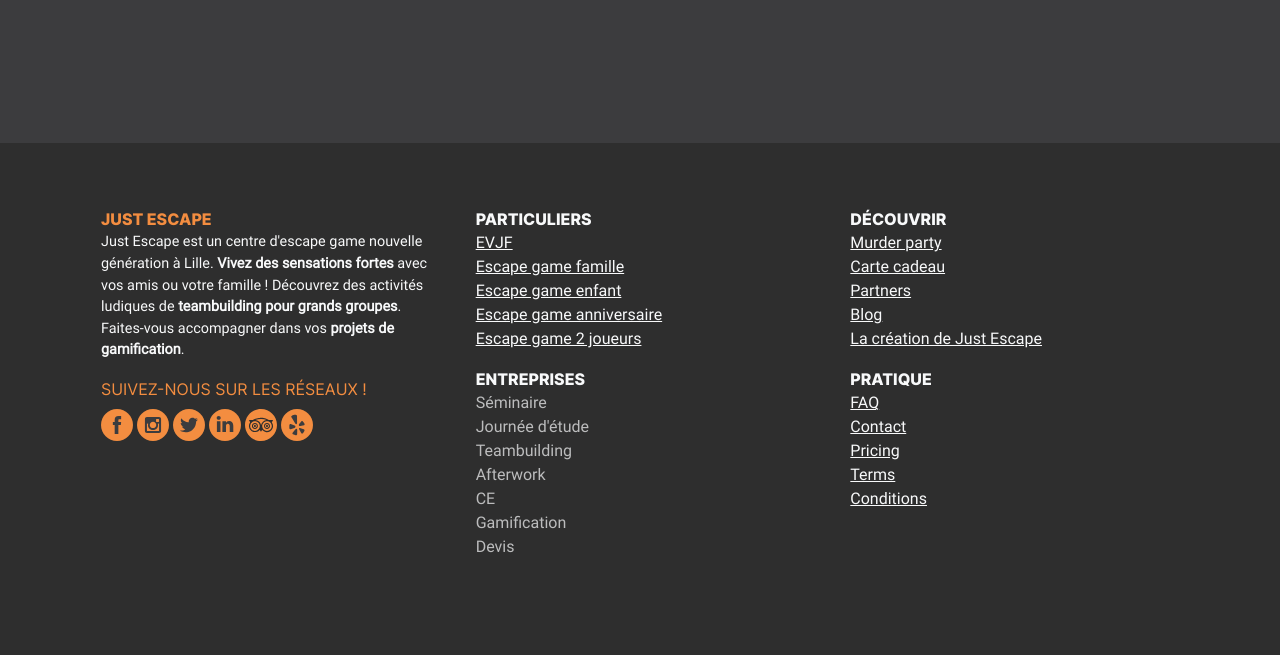
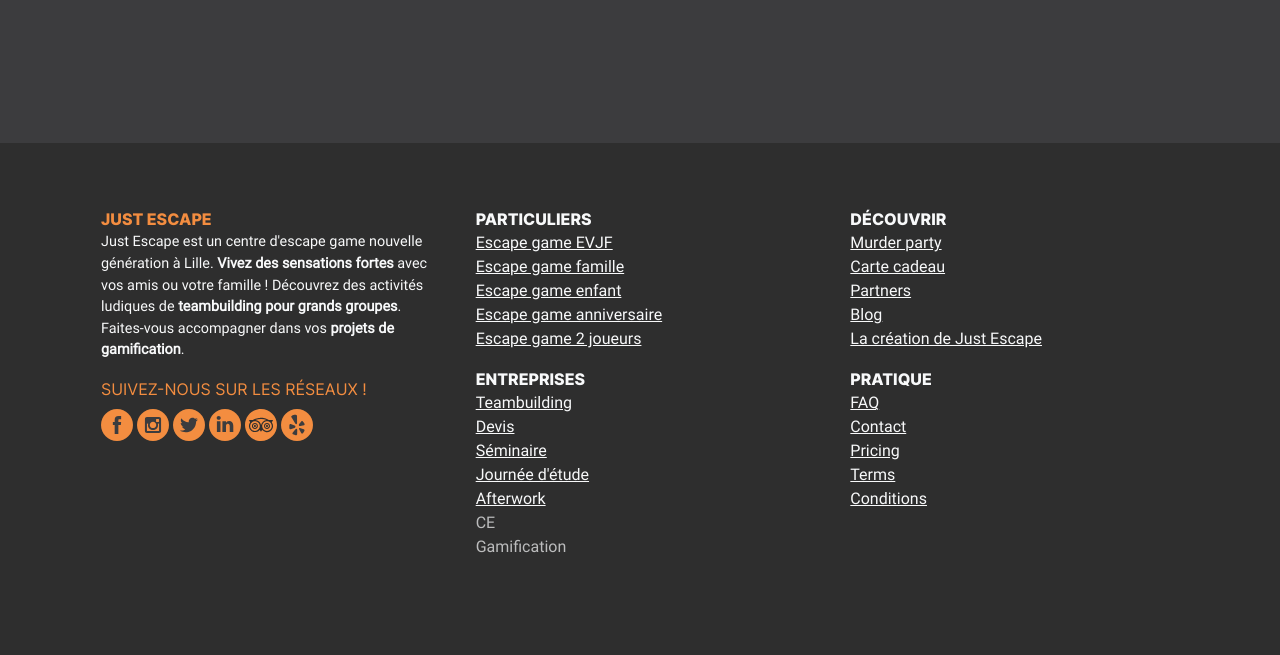
Before and after one commit to just-escape/justw, a Django app: template pages/templates/blog.html in a window 1280 px wide. Shown: the part 2710-3365 px from the top of the page. Run offline with Django 3.2, Linux system fonts and the light colour scheme; the template is opened without the code that fills it, so the values that code supplies are empty; some libraries are stand-ins or nearby versions.

Commit message:
Improve footer

```diff
--- a/pages/templates/footer.html
+++ b/pages/templates/footer.html
@@ -5,8 +5,8 @@
     <div class="container">
       <div class="row justify-content-left justify-content-sm-center pl-3">
         <div class="col-12 col-md-4 mb-3">
-          <div class="text-inter text-jaffa font-weight-bold">Just Escape</div>
-          <div class="size-09 mb-3">Just Escape est un centre d'escape game nouvelle génération à Lille. <span class="font-weight-bold">Vivez des sensations fortes</span> avec vos amis ou votre famille ! Découvrez des activités ludiques de <span class="font-weight-bold">teambuilding pour grands groupes</span>. Faites-vous accompagner dans vos <span class="font-weight-bold">projets de gamification</span>.</div>
+          <div class="text-inter text-jaffa font-weight-bold">{% trans "Just Escape" %}</div>
+          <div class="size-09 mb-3">{% trans "Just Escape est un centre d'escape game nouvelle génération à Lille. <span class='font-weight-bold'>Vivez des sensations fortes</span> avec vos amis ou votre famille ! Découvrez des activités ludiques de <span class='font-weight-bold'>teambuilding pour grands groupes</span>. Faites-vous accompagner dans vos <span class='font-weight-bold'>projets de gamification</span>." %}</div>
 
           <div class="text-jaffa text-inter mb-2">{% trans "Suivez-nous sur les réseaux !" %}</div>
 
@@ -44,37 +44,37 @@
           </div>
         </div>
         <div class="col-12 col-sm-6 col-md-4">
-          <div class="text-inter font-weight-bold">Particuliers</div>
+          <div class="text-inter font-weight-bold">{% trans "Particuliers" %}</div>
           <ul class="ul-no-style pl-0">
-            <li><a href="/blog/escape-game-evjf-original">EVJF</a></li>
-            <li><a href="/blog/escape-game-famille-lille">Escape game famille</a></li>
-            <li><a href="/blog/escape-game-enfant-lille">Escape game enfant</a></li>
-            <li><a href="/blog/escape-game-anniversaire-lille">Escape game anniversaire</a></li>
-            <li><a href="/blog/escape-game-2-joueurs-lille">Escape game 2 joueurs</a></li>
+            <li><a href="/blog/escape-game-evjf-original">{% trans "Escape game EVJF" %}</a></li>
+            <li><a href="/blog/escape-game-famille-lille">{% trans "Escape game famille" %}</a></li>
+            <li><a href="/blog/escape-game-enfant-lille">{% trans "Escape game enfant" %}</a></li>
+            <li><a href="/blog/escape-game-anniversaire-lille">{% trans "Escape game anniversaire" %}</a></li>
+            <li><a href="/blog/escape-game-2-joueurs-lille">{% trans "Escape game 2 joueurs" %}</a></li>
           </ul>
 
-          <div class="text-inter font-weight-bold">Entreprises</div>
+          <div class="text-inter font-weight-bold">{% trans "Entreprises" %}</div>
           <ul class="ul-no-style pl-0">
-            <li class="opacity-07">Séminaire</li>
-            <li class="opacity-07">Journée d'étude</li>
-            <li class="opacity-07">Teambuilding</li>
-            <li class="opacity-07">Afterwork</li>
-            <li class="opacity-07">CE</li>
-            <li class="opacity-07">Gamification</li>
-            <li class="opacity-07">Devis</li>
+            <li><a href='/team-building'>{% trans "Teambuilding" %}</a></li>
+            <li><a href='/team-building#devis'>{% trans "Devis" %}</a></li>
+            <li><a href='/team-building'>{% trans "Séminaire" %}</a></li>
+            <li><a href='/team-building'>{% trans "Journée d'étude" %}</a></li>
+            <li><a href='/team-building'>{% trans "Afterwork" %}</a></li>
+            <li class="opacity-07">{% trans "CE" %}</li>
+            <li class="opacity-07">{% trans "Gamification" %}</li>
           </ul>
         </div>
         <div class="col-12 col-sm-6 col-md-4">
-          <div class="text-inter font-weight-bold">Découvrir</div>
+          <div class="text-inter font-weight-bold">{% trans "Découvrir" %}</div>
           <ul class="ul-no-style pl-0">
             <li><a href="/murder-party">{% trans "Murder party" %}</a></li>
             <li><a href="/carte-cadeau">{% trans "Carte cadeau" %}</a></li>
             <li><a href="/partenaires">{% trans "Partners" %}</a></li>
             <li><a href="/blog">{% trans "Blog" %}</a></li>
-            <li><a href="/blog/escape-game-lille-nouvelle-generation">La création de Just Escape</a></li>
+            <li><a href="/blog/escape-game-lille-nouvelle-generation">{% trans "La création de Just Escape" %}</a></li>
           </ul>
 
-          <div class="text-inter font-weight-bold">Pratique</div>
+          <div class="text-inter font-weight-bold">{% trans "Pratique" %}</div>
           <ul class="ul-no-style pl-0">
             <li><a href="/{{ lang }}faq">{% trans "FAQ" %}</a></li>
             <li><a href="/{{ lang }}contact">{% trans "Contact" %}</a></li>
```
Also changed, not shown: locale/en/LC_MESSAGES/django.po, locale/fr/LC_MESSAGES/django.po, 2 other files.
